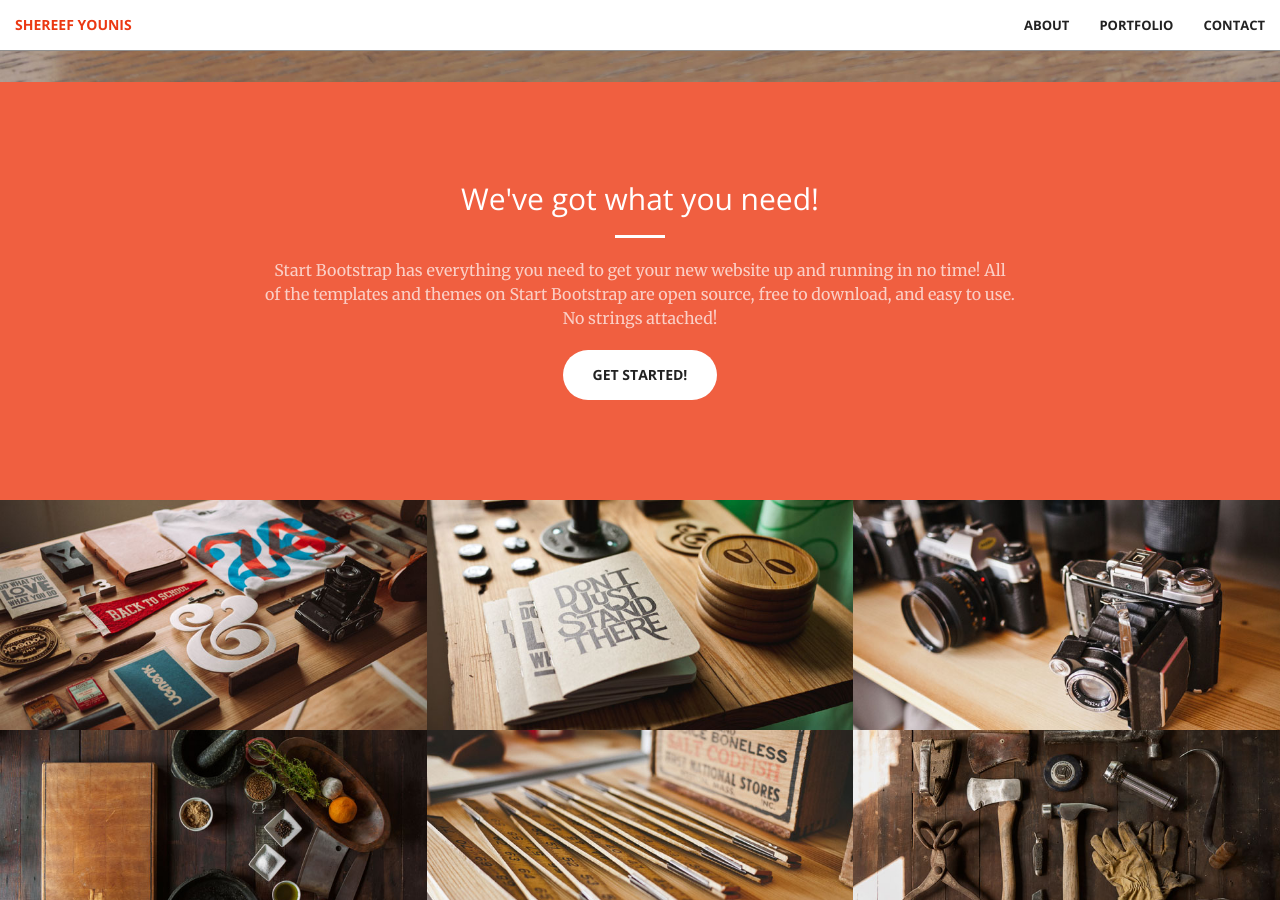
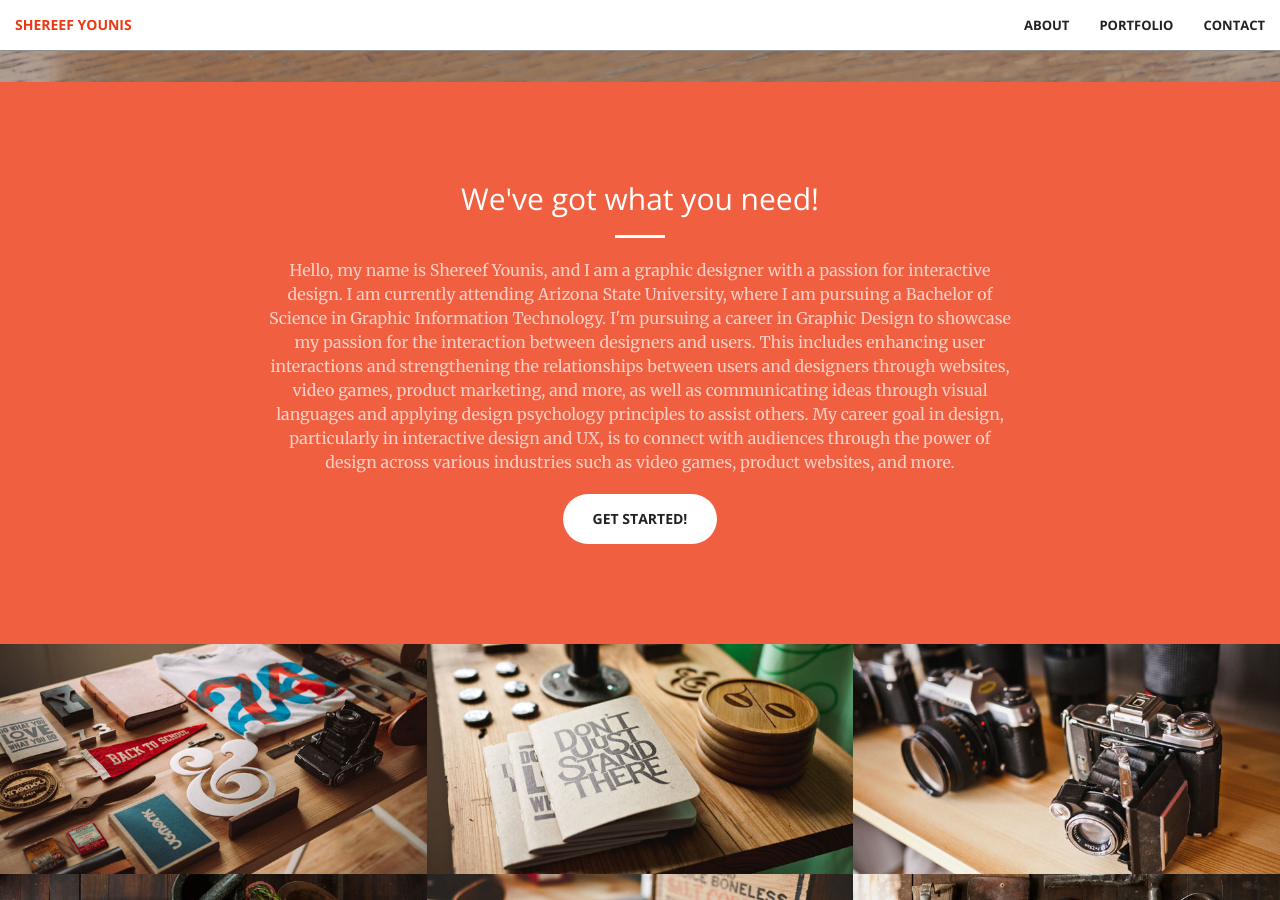
Before and after one commit to shereefyounis/Shereef-Younis-Portfolio, a Jekyll site: the page built from index.html, in a window 1280 px wide and 900 px high, scrolled down 818 px. Built offline with Jekyll 4.4.1, drawn with Linux system fonts in a browser that asks for light colours.

Commit message:
Update call-to-action.html

```diff
--- a/_includes/call-to-action.html
+++ b/_includes/call-to-action.html
@@ -4,7 +4,15 @@
             <div class="col-lg-8 col-lg-offset-2 text-center">
                 <h2 class="section-heading">We've got what you need!</h2>
                 <hr class="light">
-                <p class="text-faded">Start Bootstrap has everything you need to get your new website up and running in no time! All of the templates and themes on Start Bootstrap are open source, free to download, and easy to use. No strings attached!</p>
+                <p class="text-faded">Hello, my name is Shereef Younis, and I am a graphic designer with a passion for interactive design.
+                    I am currently attending Arizona State University, where I am pursuing a Bachelor of Science in Graphic Information Technology.
+
+                    I'm pursuing a career in Graphic Design to showcase my passion for the interaction between designers and users.
+                    This includes enhancing user interactions and strengthening the relationships between users and designers through websites, video games, product marketing, and more, as well
+                    as communicating ideas through visual languages and applying design psychology principles to assist others.
+
+                    My career goal in design, particularly in interactive design and UX, is to connect with audiences through the power of design across various
+                    industries such as video games, product websites, and more.</p>
                 <a href="#" class="btn btn-default btn-xl">Get Started!</a>
             </div>
         </div>
```
